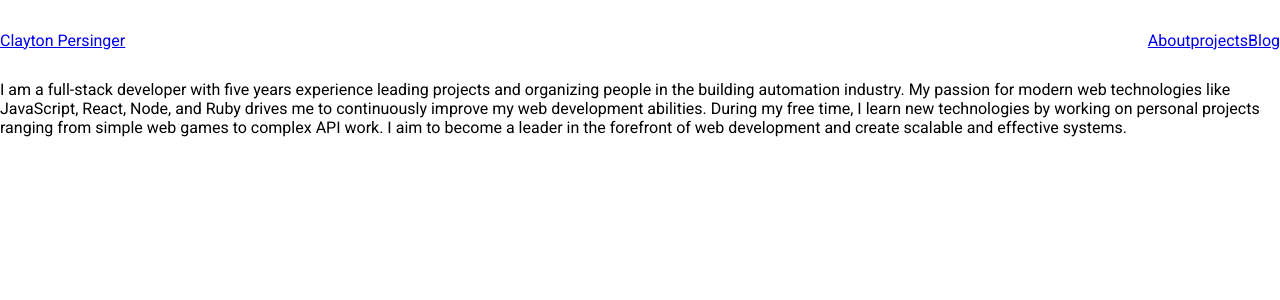
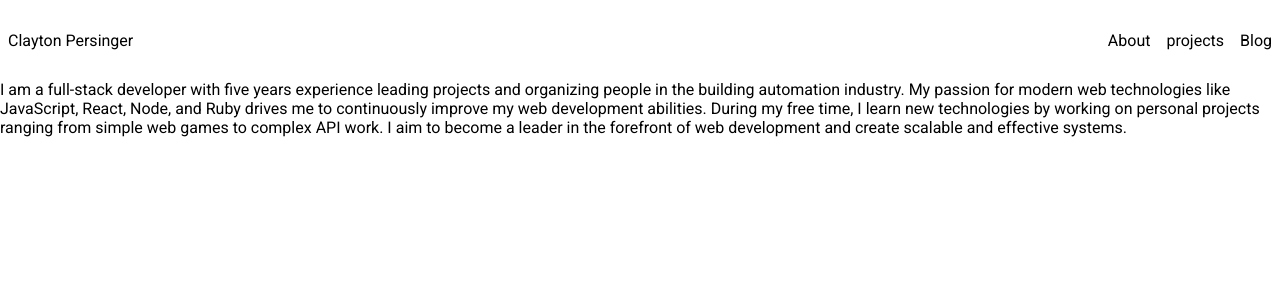
Before and after one commit to oMnotopia/portfolio, a React (Vite) app: page /about in a window 1280 px wide. Shown: the top 300 px of the page. Built offline with nearby package versions, Linux system fonts and the light colour scheme.

Commit message:
Remove anchor tag stylings

```diff
--- a/src/styles/NavBar.css
+++ b/src/styles/NavBar.css
@@ -6,9 +6,15 @@
   height: 10vh
 }
 
-.title h1{
-  margin: 0;
+.nav > * > a {
+  list-style: none;
+  text-decoration: none;
+  color: inherit;
+}
+
+.title a{
   font-size: 1rem;
+  padding: 0.5rem;
 }
 
 .info {
@@ -16,7 +22,7 @@
 
 }
 
-.info p {
+.info a {
   margin: 0;
   padding: 0.5rem;
 }
```
